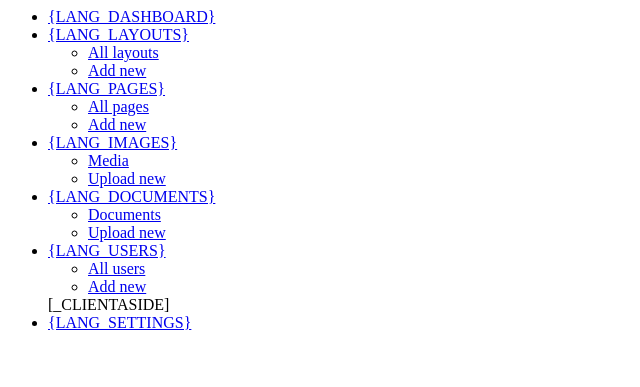
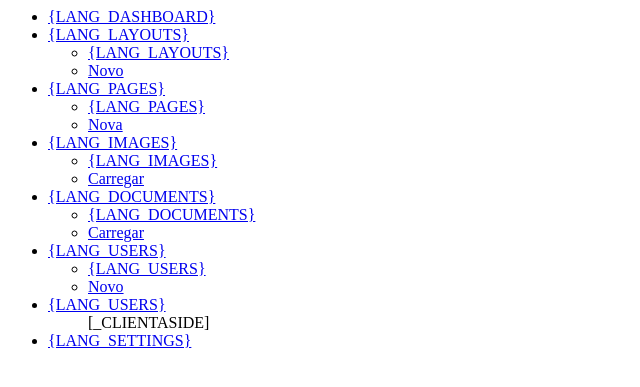
Before and after one commit to gsdias/gsdias-cms, a PHP site: page /gsd-tpl/_shared/_aside.html in a window 1280 px wide. Shown: the top 387 px of the page, without its empty margins (0-640 px from the left). Run offline with PHP 8.4, Linux system fonts and the light colour scheme.

Commit message:
keep working on layout

```diff
--- a/gsd-development/sass/_layout.scss
+++ b/gsd-development/sass/_layout.scss
@@ -43,7 +43,7 @@
 
 .main {
     margin-left: 64px;
-    min-height: 448px;
+    min-height: 512px;
     &:after {
         content: '';
         display: block;
--- a/gsd-development/sass/core/_footer.scss
+++ b/gsd-development/sass/core/_footer.scss
@@ -3,5 +3,5 @@ footer {
     padding: 5px 1%;
     position: relative;
     z-index: 10;
-    box-shadow: 0 7px 20px -7px rgba(0, 0, 0, .5);
+    box-shadow: 0 7px 15px -10px rgba(0, 0, 0, .5);
 }
--- a/gsd-development/sass/core/_header.scss
+++ b/gsd-development/sass/core/_header.scss
@@ -3,7 +3,7 @@ header {
     padding: 10px 0 0;
     position: relative;
     z-index: 10;
-    box-shadow: 0 0 10px 0px rgba(0, 0, 0, .5);
+    //box-shadow: 0 0 10px 0px rgba(0, 0, 0, .5);
     .bar {
         background: #276876;
         color: #fff;
--- a/gsd-tpl/_documents.html
+++ b/gsd-tpl/_documents.html
@@ -11,10 +11,4 @@
     <!-- IF !DOCUMENTS_EXIST -->
     <span class="warning">Não existem documentos</span>
     <!-- ENDIF !DOCUMENTS_EXIST -->
-    <div class="btns">
-        <!-- IF DOCUMENTS_EXIST -->
-        <a href="/admin/documents" class="btn"><i></i>Listar documentos</a>
-        <!-- ENDIF DOCUMENTS_EXIST -->
-        <a href="/admin/documents/upload" class="btn"><i></i>Carregar documento</a>
-    </div>
 </section>
--- a/gsd-tpl/_images.html
+++ b/gsd-tpl/_images.html
@@ -11,10 +11,4 @@
     <!-- IF !IMAGES_EXIST -->
     <span class="warning">Não existem imagens</span>
     <!-- ENDIF !IMAGES_EXIST -->
-    <div class="btns">
-        <!-- IF IMAGES_EXIST -->
-        <a href="/admin/images" class="btn"><i></i>Listar imagens</a>
-        <!-- ENDIF IMAGES_EXIST -->
-        <a href="/admin/images/upload" class="btn"><i></i>Carregar imagem</a>
-    </div>
 </section>
--- a/gsd-tpl/_shared/_aside.html
+++ b/gsd-tpl/_shared/_aside.html
@@ -1,64 +1,69 @@
 <ul>
     <li>
-        <a href="/admin" class="{DASHBOARD_ACTIVE}"><i class="icon icon-dashboard"></i>{LANG_DASHBOARD}</a>
+        <a href="/admin" title="{LANG_DASHBOARD}" class="{DASHBOARD_ACTIVE}"><i class="icon icon-dashboard"></i>{LANG_DASHBOARD}</a>
     </li>
     <li>
-        <a href="/admin/layouts" class="{LAYOUTS_ACTIVE}"><i class="icon icon-layouts"></i>{LANG_LAYOUTS}</a>
+        <a href="/admin/layouts" title="{LANG_LAYOUTS}" class="{LAYOUTS_ACTIVE}"><i class="icon icon-layouts"></i>{LANG_LAYOUTS}</a>
         <ul>
             <li>
-                <a href="/admin/layouts">All layouts</a>
+                <a href="/admin/layouts">{LANG_LAYOUTS}</a>
             </li>
             <li>
-                <a href="/admin/layouts/create">Add new</a>
+                <a href="/admin/layouts/create">Novo</a>
             </li>
         </ul>
     </li>
     <li>
-        <a href="/admin/pages" class="{PAGES_ACTIVE}"><i class="icon icon-pages"></i>{LANG_PAGES}</a>
+        <a href="/admin/pages" title="{LANG_PAGES}" class="{PAGES_ACTIVE}"><i class="icon icon-pages"></i>{LANG_PAGES}</a>
         <ul>
             <li>
-                <a href="/admin/pages">All pages</a>
+                <a href="/admin/pages">{LANG_PAGES}</a>
             </li>
             <li>
-                <a href="/admin/pages/create">Add new</a>
+                <a href="/admin/pages/create">Nova</a>
             </li>
         </ul>
     </li>
     <li>
-        <a href="/admin/images" class="{IMAGES_ACTIVE}"><i class="icon icon-media"></i>{LANG_IMAGES}</a>
+        <a href="/admin/images" title="{LANG_IMAGES}" class="{IMAGES_ACTIVE}"><i class="icon icon-media"></i>{LANG_IMAGES}</a>
         <ul>
             <li>
-                <a href="/admin/images">Media</a>
+                <a href="/admin/images">{LANG_IMAGES}</a>
             </li>
             <li>
-                <a href="/admin/images/upload">Upload new</a>
+                <a href="/admin/images/upload">Carregar</a>
             </li>
         </ul>
     </li>
     <li>
-        <a href="/admin/documents" class="{DOCUMENTS_ACTIVE}"><i class="icon icon-documents"></i>{LANG_DOCUMENTS}</a>
+        <a href="/admin/documents" title="{LANG_DOCUMENTS}" class="{DOCUMENTS_ACTIVE}"><i class="icon icon-documents"></i>{LANG_DOCUMENTS}</a>
         <ul>
             <li>
-                <a href="/admin/documents">Documents</a>
+                <a href="/admin/documents">{LANG_DOCUMENTS}</a>
             </li>
             <li>
-                <a href="/admin/documents/upload">Upload new</a>
+                <a href="/admin/documents/upload">Carregar</a>
             </li>
         </ul>
     </li>
     <li>
-        <a href="/admin/users" class="{USERS_ACTIVE}"><i class="icon icon-users"></i>{LANG_USERS}</a>
+        <a href="/admin/users" title="{LANG_USERS}" class="{USERS_ACTIVE}"><i class="icon icon-users"></i>{LANG_USERS}</a>
         <ul>
             <li>
-                <a href="/admin/users">All users</a>
+                <a href="/admin/users">{LANG_USERS}</a>
             </li>
             <li>
-                <a href="/admin/users/create">Add new</a>
+                <a href="/admin/users/create">Novo</a>
             </li>
         </ul>
     </li>
-    [_CLIENTASIDE]
     <li>
-        <a href="/admin/settings" class="{SETTINGS_ACTIVE}"><i class="icon icon-settings"></i>{LANG_SETTINGS}</a>
+        <a href="/admin/users" title="{LANG_USERS}" class="{USERS_ACTIVE}"><i class="icon icon-users"></i>{LANG_USERS}</a>
+        <ul>
+            [_CLIENTASIDE]
+        </ul>
+    </li>
+    <li>
+        <a href="/admin/settings" title="{LANG_SETTINGS}" class="{SETTINGS_ACTIVE}"><i class="icon icon-settings"></i>{LANG_SETTINGS}</a>
     </li>
 </ul>
--- a/gsd-tpl/_users.html
+++ b/gsd-tpl/_users.html
@@ -5,10 +5,4 @@
         <li><a href="/admin/users/{USERS_ID}">{USERS_NAME}</a> <em class="ago">({USERS_CREATED})</em></li>
         <!-- ENDLOOP USERS -->
     </ul>
-    <div class="btns">
-        <a href="/admin/users" class="btn"><i></i>{LANG_ALL_USERS}</a>
-        <!-- IF IS_ADMIN -->
-        <a href="/admin/users/create" class="btn"><i></i>{LANG_NEW_USER}</a>
-        <!-- !IF IS_ADMIN -->
-    </div>
 </section>
```
Also changed, not shown: gsd-development/sass/modules/_navigation.scss (+7 -3 lines), gsd-development/sass/modules/_table.scss (+8 -6 lines), gsd-tpl/_pages.html (+0 -8 lines).
